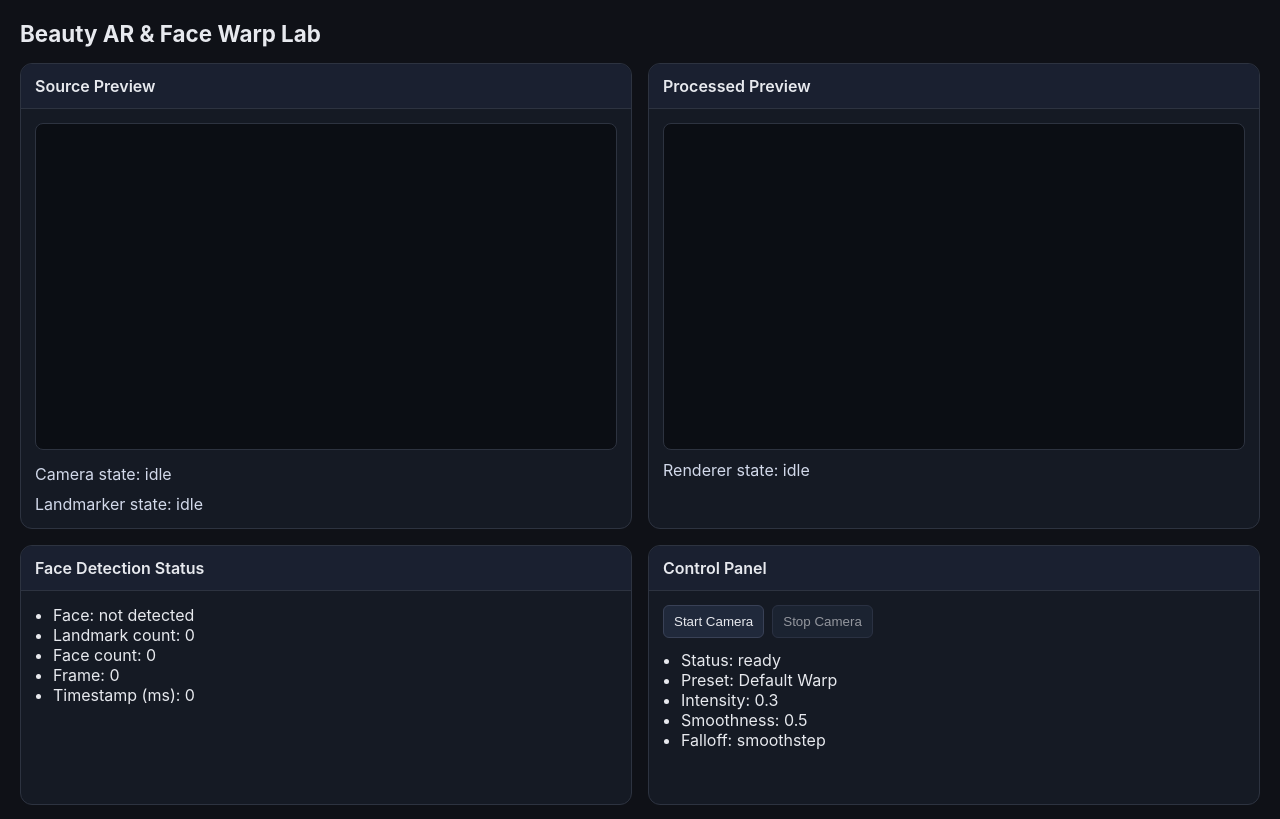
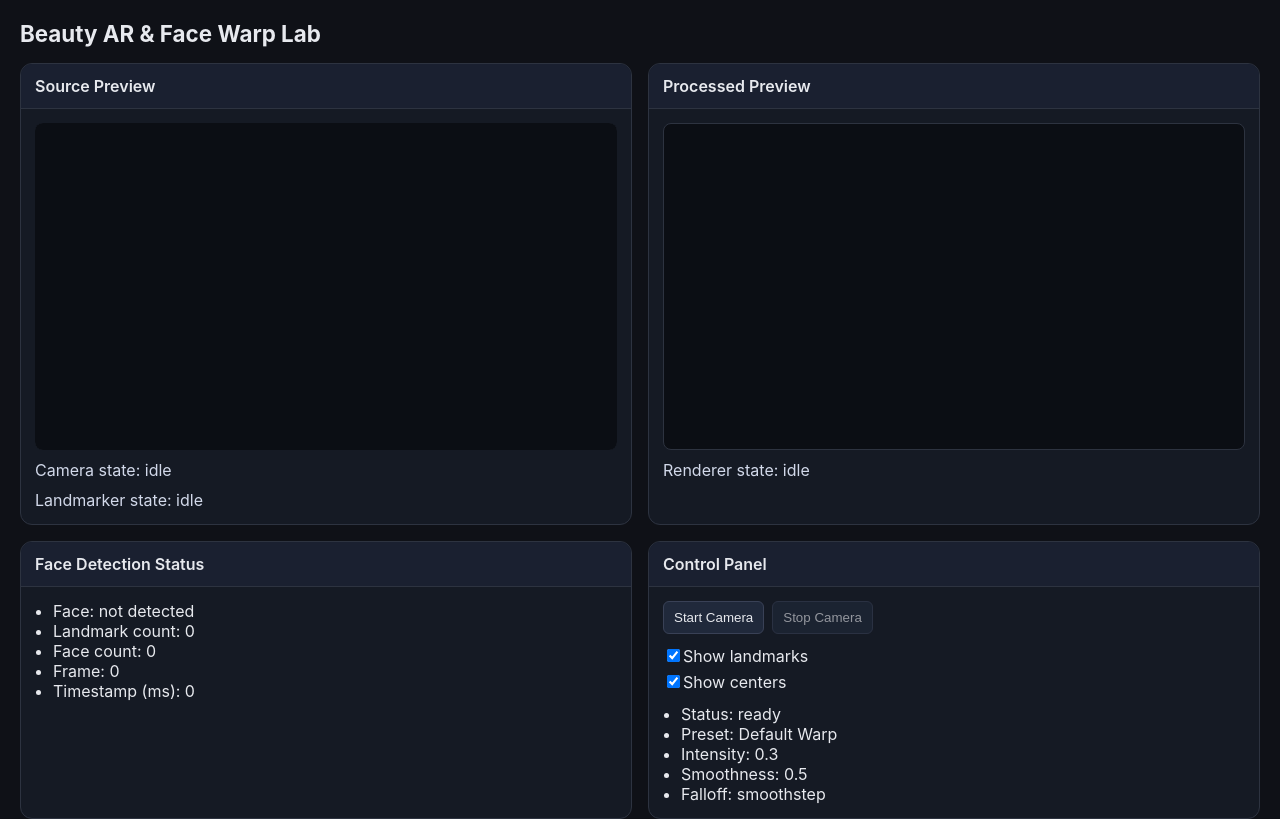
Before and after one commit to officeutq/bae-ar-lab, a React (Vite) app: page / in a window 1280 px wide. Shown: the top 819 px of the page. Built offline with nearby package versions, Linux system fonts and the light colour scheme.

Commit message:
Add face landmark canvas overlay with debug toggles

```diff
--- a/src/app/App.tsx
+++ b/src/app/App.tsx
@@ -3,6 +3,7 @@ import { defaultWarpPreset } from '@algorithms/defaultPreset';
 import { createCameraController, type CameraError } from '@engine/camera/createCameraController';
 import { createFaceLandmarker } from '@engine/mediapipe/createFaceLandmarker';
 import type { FaceLandmarksFrame, FaceLandmarkerRuntimeState } from '@engine/mediapipe/types';
+import { createLandmarkOverlay, type LandmarkOverlay } from '@engine/overlay/createLandmarkOverlay';
 import { createInitialPipelineState } from '@engine/pipeline';
 import {
   createCanvasRenderer,
@@ -31,8 +32,10 @@ export function App() {
   const cameraController = useMemo(() => createCameraController(), []);
   const faceLandmarkerController = useMemo(() => createFaceLandmarker(), []);
   const videoRef = useRef<HTMLVideoElement | null>(null);
+  const overlayCanvasRef = useRef<HTMLCanvasElement | null>(null);
   const processedCanvasRef = useRef<HTMLCanvasElement | null>(null);
   const rendererRef = useRef<CanvasRenderer | null>(null);
+  const overlayRef = useRef<LandmarkOverlay | null>(null);
   const detectAnimationRef = useRef<number | null>(null);
 
   const [cameraState, setCameraState] = useState<CameraViewState>('idle');
@@ -40,6 +43,8 @@ export function App() {
   const [rendererState, setRendererState] = useState<CanvasRendererState>('idle');
   const [landmarkerState, setLandmarkerState] = useState<FaceLandmarkerRuntimeState>('idle');
   const [landmarkFrame, setLandmarkFrame] = useState<FaceLandmarksFrame | null>(null);
+  const [showLandmarks, setShowLandmarks] = useState(true);
+  const [showCenters, setShowCenters] = useState(true);
 
   useEffect(() => {
     return () => {
@@ -48,9 +53,15 @@ export function App() {
       }
       rendererRef.current?.stop();
       rendererRef.current = null;
+      overlayRef.current?.clear();
+      overlayRef.current = null;
       faceLandmarkerController.dispose();
     };
   }, [faceLandmarkerController]);
+
+  useEffect(() => {
+    overlayRef.current?.updateToggles({ showLandmarks, showCenters });
+  }, [showCenters, showLandmarks]);
 
   const startFaceLandmarkLoop = () => {
     const tick = () => {
@@ -63,6 +74,7 @@ export function App() {
       const result = faceLandmarkerController.detectForVideoFrame(videoElement, performance.now());
       setLandmarkerState(faceLandmarkerController.getState());
       setLandmarkFrame(result);
+      overlayRef.current?.render(result.landmarks);
 
       detectAnimationRef.current = requestAnimationFrame(tick);
     };
@@ -89,6 +101,7 @@ export function App() {
 
       const videoElement = videoRef.current;
       const canvasElement = processedCanvasRef.current;
+      const overlayCanvasElement = overlayCanvasRef.current;
 
       if (videoElement && canvasElement) {
         rendererRef.current?.stop();
@@ -101,6 +114,12 @@ export function App() {
         renderer.start();
         rendererRef.current = renderer;
         setRendererState(renderer.getState());
+      }
+
+      if (overlayCanvasElement) {
+        overlayRef.current = createLandmarkOverlay(overlayCanvasElement);
+        overlayRef.current.updateToggles({ showLandmarks, showCenters });
+        overlayRef.current.syncSize();
       }
 
       startFaceLandmarkLoop();
@@ -132,6 +151,8 @@ export function App() {
       videoRef.current.srcObject = null;
     }
 
+    overlayRef.current?.clear();
+
     faceLandmarkerController.dispose();
     setLandmarkerState(faceLandmarkerController.getState());
     setLandmarkFrame(null);
@@ -144,7 +165,10 @@ export function App() {
       <h1 className="app-shell__title">Beauty AR & Face Warp Lab</h1>
       <div className="panel-grid">
         <Panel title="Source Preview">
-          <video className="source-video" ref={videoRef} autoPlay playsInline muted />
+          <div className="source-preview">
+            <video className="source-video" ref={videoRef} autoPlay playsInline muted />
+            <canvas className="overlay-canvas" ref={overlayCanvasRef} />
+          </div>
           <p className="camera-status">Camera state: {cameraState}</p>
           <p className="camera-status">Landmarker state: {landmarkerState}</p>
           {cameraErrorMessage ? <p className="camera-error">{cameraErrorMessage}</p> : null}
@@ -174,6 +198,24 @@ export function App() {
               Stop Camera
             </button>
           </div>
+          <div className="overlay-controls">
+            <label>
+              <input
+                type="checkbox"
+                checked={showLandmarks}
+                onChange={(event) => setShowLandmarks(event.target.checked)}
+              />
+              Show landmarks
+            </label>
+            <label>
+              <input
+                type="checkbox"
+                checked={showCenters}
+                onChange={(event) => setShowCenters(event.target.checked)}
+              />
+              Show centers
+            </label>
+          </div>
           <ul>
             <li>Status: {pipelineState.status}</li>
             <li>Preset: {pipelineState.activePreset.name}</li>
--- a/src/app/styles.css
+++ b/src/app/styles.css
@@ -65,15 +65,29 @@ ul {
   padding-left: 18px;
 }
 
-.source-video {
+.source-preview {
+  position: relative;
   width: 100%;
   aspect-ratio: 16 / 9;
+}
+
+.source-video,
+.overlay-canvas {
+  width: 100%;
+  height: 100%;
   border-radius: 8px;
   background: #0b0e14;
   border: 1px solid #2d3340;
   object-fit: cover;
+  display: block;
 }
 
+.overlay-canvas {
+  position: absolute;
+  inset: 0;
+  pointer-events: none;
+  border: none;
+}
 
 .processed-canvas {
   width: 100%;
@@ -101,6 +115,13 @@ ul {
   margin-bottom: 12px;
 }
 
+.overlay-controls {
+  display: flex;
+  flex-direction: column;
+  gap: 6px;
+  margin-bottom: 12px;
+}
+
 button {
   border: 1px solid #394156;
   background: #20293b;
--- a/src/engine/mediapipe/createFaceLandmarker.ts
+++ b/src/engine/mediapipe/createFaceLandmarker.ts
@@ -1,4 +1,9 @@
-import type { FaceLandmarkerController, FaceLandmarkerRuntimeState, FaceLandmarksFrame } from './types';
+import type {
+  FaceLandmarkerController,
+  FaceLandmarkerRuntimeState,
+  FaceLandmarksFrame,
+  FaceLandmarkPoint,
+} from './types';
 
 type VisionModule = {
   FilesetResolver: {
@@ -21,7 +26,7 @@ type FaceLandmarkerInstance = {
     videoFrame: HTMLVideoElement,
     timestampMs: number,
   ) => {
-    faceLandmarks?: Array<Array<unknown>>;
+    faceLandmarks?: Array<Array<FaceLandmarkPoint>>;
   };
   close: () => void;
 };
@@ -77,6 +82,7 @@ export function createFaceLandmarker(): FaceLandmarkerController {
       faceCount: result.faceLandmarks?.length ?? 0,
       timestampMs,
       frameCount,
+      landmarks: firstFaceLandmarks,
     };
   };
 
--- /dev/null
+++ b/src/engine/overlay/createLandmarkOverlay.ts
@@ -0,0 +1,130 @@
+export type LandmarkPoint = {
+  x: number;
+  y: number;
+  z: number;
+};
+
+export type LandmarkOverlayToggles = {
+  showLandmarks: boolean;
+  showCenters: boolean;
+};
+
+export type LandmarkOverlay = {
+  syncSize: () => void;
+  updateToggles: (toggles: Partial<LandmarkOverlayToggles>) => void;
+  render: (landmarks: LandmarkPoint[] | null) => void;
+  clear: () => void;
+};
+
+const LEFT_EYE_INDICES = [33, 133, 159, 145, 158, 153];
+const RIGHT_EYE_INDICES = [362, 263, 386, 374, 385, 380];
+
+const clamp01 = (value: number) => Math.min(1, Math.max(0, value));
+
+const averagePoints = (points: LandmarkPoint[], indices: number[]) => {
+  const valid = indices.map((index) => points[index]).filter(Boolean);
+
+  if (valid.length === 0) {
+    return null;
+  }
+
+  const sum = valid.reduce(
+    (acc, point) => ({ x: acc.x + point.x, y: acc.y + point.y }),
+    { x: 0, y: 0 },
+  );
+
+  return {
+    x: sum.x / valid.length,
+    y: sum.y / valid.length,
+  };
+};
+
+export function createLandmarkOverlay(canvas: HTMLCanvasElement): LandmarkOverlay {
+  const context = canvas.getContext('2d');
+
+  if (!context) {
+    throw new Error('2D context is unavailable for overlay canvas.');
+  }
+
+  const toggles: LandmarkOverlayToggles = {
+    showLandmarks: true,
+    showCenters: true,
+  };
+
+  const syncSize = () => {
+    const rect = canvas.getBoundingClientRect();
+    const nextWidth = Math.max(1, Math.round(rect.width));
+    const nextHeight = Math.max(1, Math.round(rect.height));
+
+    if (canvas.width !== nextWidth || canvas.height !== nextHeight) {
+      canvas.width = nextWidth;
+      canvas.height = nextHeight;
+    }
+  };
+
+  const clear = () => {
+    context.clearRect(0, 0, canvas.width, canvas.height);
+  };
+
+  const drawPoint = (x: number, y: number, radius: number, color: string) => {
+    context.beginPath();
+    context.arc(x, y, radius, 0, Math.PI * 2);
+    context.fillStyle = color;
+    context.fill();
+  };
+
+  const render = (landmarks: LandmarkPoint[] | null) => {
+    syncSize();
+    clear();
+
+    if (!landmarks || landmarks.length === 0) {
+      return;
+    }
+
+    const width = canvas.width;
+    const height = canvas.height;
+
+    if (toggles.showLandmarks) {
+      for (const landmark of landmarks) {
+        const x = clamp01(landmark.x) * width;
+        const y = clamp01(landmark.y) * height;
+        drawPoint(x, y, 1.5, '#55e0ff');
+      }
+    }
+
+    if (toggles.showCenters) {
+      const faceCenter = averagePoints(landmarks, landmarks.map((_, index) => index));
+      const leftEyeCenter = averagePoints(landmarks, LEFT_EYE_INDICES);
+      const rightEyeCenter = averagePoints(landmarks, RIGHT_EYE_INDICES);
+
+      if (faceCenter) {
+        drawPoint(clamp01(faceCenter.x) * width, clamp01(faceCenter.y) * height, 4, '#f7e45f');
+      }
+
+      if (leftEyeCenter) {
+        drawPoint(clamp01(leftEyeCenter.x) * width, clamp01(leftEyeCenter.y) * height, 4, '#6ef8a8');
+      }
+
+      if (rightEyeCenter) {
+        drawPoint(clamp01(rightEyeCenter.x) * width, clamp01(rightEyeCenter.y) * height, 4, '#ff8ed9');
+      }
+    }
+  };
+
+  const updateToggles = (nextToggles: Partial<LandmarkOverlayToggles>) => {
+    if (typeof nextToggles.showLandmarks === 'boolean') {
+      toggles.showLandmarks = nextToggles.showLandmarks;
+    }
+
+    if (typeof nextToggles.showCenters === 'boolean') {
+      toggles.showCenters = nextToggles.showCenters;
+    }
+  };
+
+  return {
+    syncSize,
+    updateToggles,
+    render,
+    clear,
+  };
+}
```
Also changed, not shown: src/engine/mediapipe/types.ts (+7 -0 lines).
